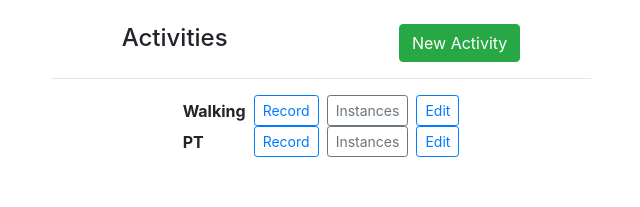
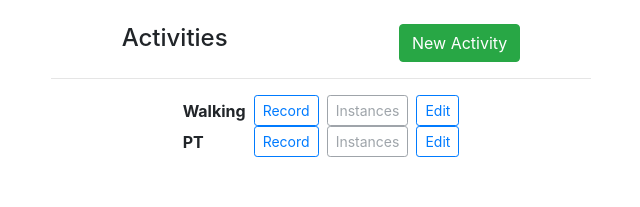
Before and after one commit to twilliamsark/prat, an Angular app: page /activities in a window 1280 px wide. Shown: the top 207 px of the page, without its empty margins (319-959 px from the left). Built offline with nearby package versions, Linux system fonts and the light colour scheme.

Commit message:
extract out an Activity component

```diff
--- a/src/app/activity-instance/activity-instance.component.html
+++ b/src/app/activity-instance/activity-instance.component.html
@@ -1,6 +1,11 @@
 <div class="row justify-content-between">
-  <div class="col-xs-4"><strong>{{instance.getLabel()}}{{instance.completed()}}</strong></div>
   <div class="col-xs-4">
-    <button type="button" class="btn btn-sm btn-outline-danger ml-2" (click)="onDelete()">Delete</button>
+    <strong>{{instance.getLabel()}}{{instance.completed()}}</strong>
+  </div>
+  <div class="col-xs-4">
+    <button
+      type="button"
+      class="btn btn-sm btn-outline-danger ml-2"
+      (click)="onDelete()">Delete</button>
   </div>
 </div>
--- a/src/app/activity-instance/activity-instance.component.ts
+++ b/src/app/activity-instance/activity-instance.component.ts
@@ -1,4 +1,5 @@
 import { Component, Input } from '@angular/core';
+import { NgbAccordion } from '@ng-bootstrap/ng-bootstrap';
 import { RepeatingActivityInstance } from 'src/models/repeating-activity-instance.model';
 import { RepeatingActivity } from 'src/models/repeating-activity.model';
 import { RepeatingActivityService } from 'src/services/repeating-activity.service';
@@ -12,6 +13,10 @@ export class ActivityInstanceComponent {
   @Input() instance: RepeatingActivityInstance;
   @Input() index: number = 0;
 
+  // This is ugly
+  @Input() accordian: NgbAccordion;
+  @Input() activityIndex: number = 0;
+
   constructor(private activityService: RepeatingActivityService) {}
 
   repeatingActivity(): RepeatingActivity {
@@ -20,5 +25,8 @@ export class ActivityInstanceComponent {
 
   onDelete() {
     this.activityService.removeInstance(this.index, this.repeatingActivity());
+    if (this.repeatingActivity().isEmpty()) {
+      this.accordian.collapse('activity-'+this.activityIndex);
+    }
   }
 }
--- a/src/app/activity-list/activity-list.component.html
+++ b/src/app/activity-list/activity-list.component.html
@@ -4,22 +4,14 @@
     <ngb-accordion #a="ngbAccordion" [closeOthers]="true" activeIds="">
 
       <ngb-panel
-          *ngFor="let currentActivity of activities; let i = index"
-          id="activity-{{i}}">
+        *ngFor="let currentActivity of activities; let activityIndex = index"
+        id="activity-{{activityIndex}}">
         <ng-template ngbPanelHeader>
-            <div class="d-flex align-items-center justify-content-between">
-              <strong>{{currentActivity.activity_type}}</strong>
-              <div>
-                <button
-                  class="btn btn-sm btn-outline-primary ml-2"
-                  (click)="onRecordInstance(currentActivity); a.expand('activity-'+i)"
-                >Record</button>
-                <button ngbPanelToggle class="btn btn-sm btn-outline-secondary ml-2">Instances</button>
-                <a [routerLink]="[i, 'edit']">
-                  <button type="button" class="btn btn-sm btn-outline-primary ml-2">Edit</button>
-                </a>
-              </div>
-            </div>
+          <app-activity
+            [currentActivity]="currentActivity"
+            [activityIndex]="activityIndex"
+            [accordian]="a">
+          </app-activity>
         </ng-template>
         <ng-template ngbPanelContent>
           <ul class="list-group">
@@ -27,7 +19,9 @@
               class="list-group-item"
               *ngFor="let instance of currentActivity.instances; let instanceIndex = index"
               [instance]="instance"
-                [index]="instanceIndex">
+              [index]="instanceIndex"
+              [accordian]="a"
+              [activityIndex]="activityIndex">
             </app-activity-instance>
           </ul>
         </ng-template>
--- a/src/app/activity-list/activity-list.component.ts
+++ b/src/app/activity-list/activity-list.component.ts
@@ -38,10 +38,6 @@ export class ActivityListComponent implements OnInit, OnDestroy {
     // lastOne.complete();
   }
 
-  onRecordInstance(activity: RepeatingActivity) {
-    this.activityService.newInstance(activity).complete();
-  }
-
   ngOnDestroy(): void {
     this.activitiesChangedSubscription.unsubscribe();
   }
--- /dev/null
+++ b/src/app/activity/activity.component.html
@@ -0,0 +1,17 @@
+<div class="d-flex align-items-center justify-content-between">
+  <strong>{{currentActivity.activity_type}}</strong>
+  <div>
+    <button
+      class="btn btn-sm btn-outline-primary ml-2"
+      (click)="onRecordInstance()"
+    >Record</button>
+    <button
+      [disabled]="currentActivity.isEmpty()"
+      (click)="onShowInstances()"
+      class="btn btn-sm btn-outline-secondary ml-2"
+      >Instances</button>
+    <a [routerLink]="[activityIndex, 'edit']">
+      <button type="button" class="btn btn-sm btn-outline-primary ml-2">Edit</button>
+    </a>
+  </div>
+</div>
--- /dev/null
+++ b/src/app/activity/activity.component.ts
@@ -0,0 +1,32 @@
+import { Component, Input, OnInit } from '@angular/core';
+import { NgbAccordion } from '@ng-bootstrap/ng-bootstrap';
+import { RepeatingActivity } from 'src/models/repeating-activity.model';
+import { RepeatingActivityService } from 'src/services/repeating-activity.service';
+
+@Component({
+  selector: 'app-activity',
+  templateUrl: './activity.component.html',
+  styleUrls: ['./activity.component.css']
+})
+export class ActivityComponent implements OnInit {
+  @Input() currentActivity: RepeatingActivity;
+  @Input() activityIndex: number;
+  @Input() accordian: NgbAccordion;
+
+  constructor(private activityService: RepeatingActivityService) { }
+
+  ngOnInit(): void {
+    console.log(this.currentActivity);
+    console.log(this.activityIndex);
+    console.log(this.accordian);
+  }
+
+  onRecordInstance() {
+    this.activityService.newInstance(this.currentActivity).complete();
+    this.onShowInstances();
+  }
+
+  onShowInstances() {
+    this.accordian.expand('activity-'+this.activityIndex);
+  }
+}
--- a/src/app/app.module.ts
+++ b/src/app/app.module.ts
@@ -12,6 +12,7 @@ import { ActivityListComponent } from './activity-list/activity-list.component';
 import { ActivitiesComponent } from './activities/activities.component';
 import { ActivityEditComponent } from './activity-edit/activity-edit.component';
 import { ActivityInstanceComponent } from './activity-instance/activity-instance.component';
+import { ActivityComponent } from './activity/activity.component';
 
 @NgModule({
   declarations: [
@@ -19,7 +20,8 @@ import { ActivityInstanceComponent } from './activity-instance/activity-instance
     ActivityListComponent,
     ActivitiesComponent,
     ActivityEditComponent,
-    ActivityInstanceComponent
+    ActivityInstanceComponent,
+    ActivityComponent
   ],
   imports: [
     BrowserModule,
--- a/src/models/repeating-activity.model.ts
+++ b/src/models/repeating-activity.model.ts
@@ -4,4 +4,8 @@ export class RepeatingActivity {
   public instances: RepeatingActivityInstance[] = [];
 
   constructor(public activity_type: string = "Walking") {}
+
+  isEmpty(): boolean {
+    return this.instances.length == 0 ? true : false;
+  }
 }
```
Also changed, not shown: src/app/activity/activity.component.css (added). Lines whose indentation alone changed are shown as unchanged.
